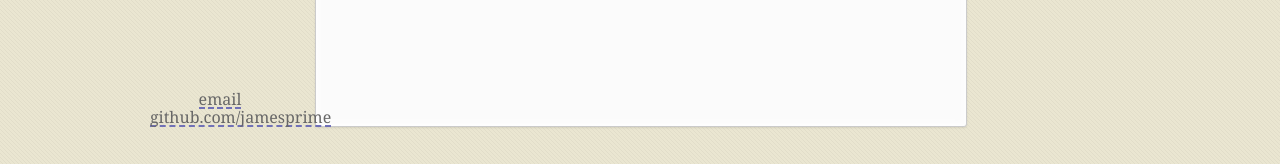
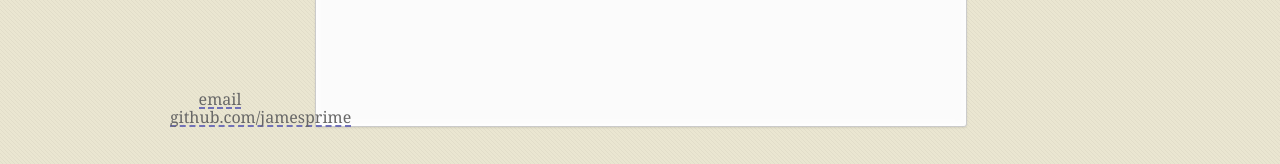
Before and after one commit to jamesprime/jamesprime.github.io, a Jekyll site: the page built from index.html, in a window 1280 px wide. Shown: the part 733-897 px from the top of the page. Built offline with Jekyll 4.4.1, drawn with Linux system fonts in a browser that asks for light colours; nearby versions of some CDN libraries; some web fonts are replaced.

Commit message:
Updated _sass/jamesprime.scss
Tried to centre footer links properly by commenting out li margin: auto and adding li padding: 0 20px; We Shall See

```diff
--- a/_sass/jamesprime.scss
+++ b/_sass/jamesprime.scss
@@ -411,7 +411,8 @@
     // Inline links please
     li {
         display: inline-block;
-        margin: auto;
+        // margin: auto;
+        padding: 0 20px;
         // margin-left: 20px;
         // margin-right: 20px;
     }
```
